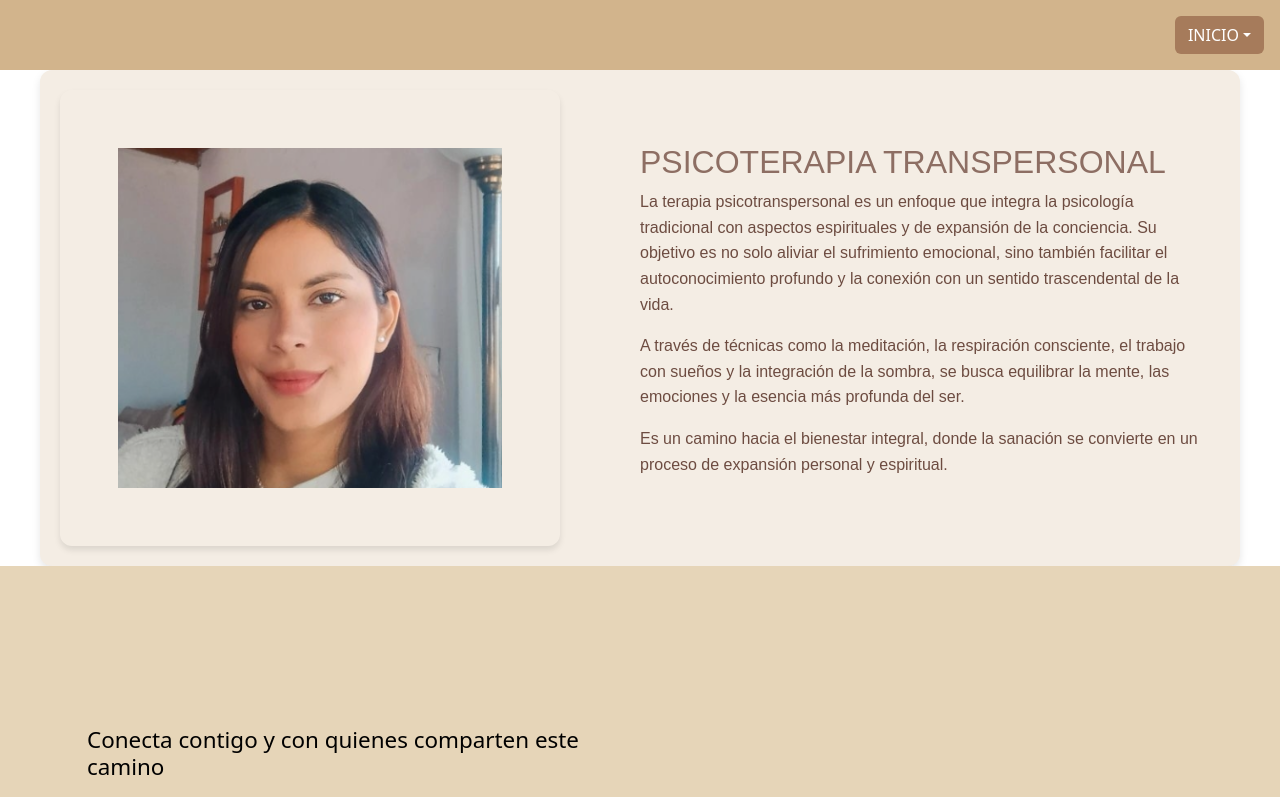
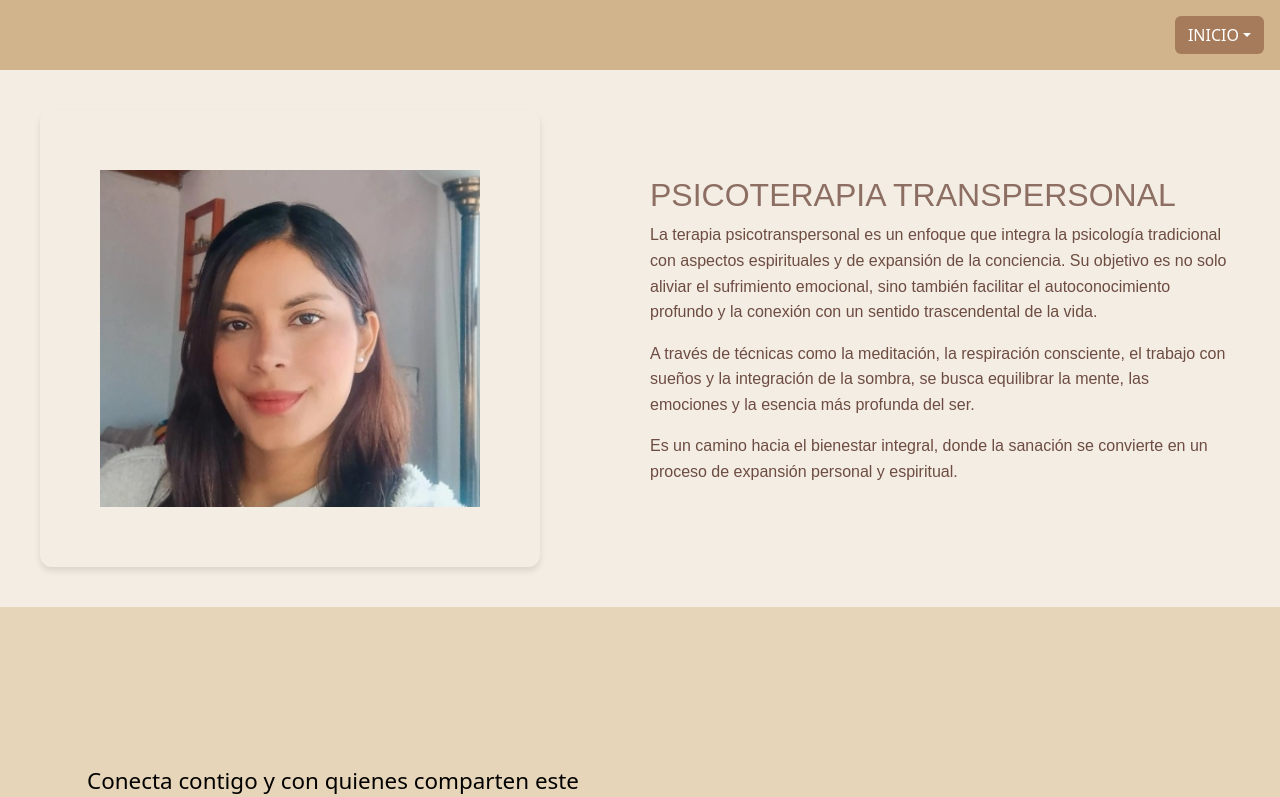
Before and after one commit to EsneiderCdD/4Geeks, a React (Vite) app: page / in a window 1280 px wide. Shown: the top 797 px of the page. Built offline with nearby package versions, Linux system fonts and the light colour scheme; no server answers.

Commit message:
correccion de margenes

```diff
--- a/src/components/Acordeon.jsx
+++ b/src/components/Acordeon.jsx
@@ -69,8 +69,8 @@ const Acordeon = ({ items = [] }) => {
 };
 
 const items = [
-  { title: 'Terapia 1:1', content: 'Sesiones individuales personalizadas para el crecimiento personal. Costo $' },
-  { title: 'Terapia grupal', content: 'Sesiones en grupo para compartir experiencias y apoyo mutuo. Costo $' }
+  { title: 'Terapia 1:1', content: 'La terapia psicotranspersonal individual es un enfoque terapéutico que integra la psicología tradicional con dimensiones espirituales y trascendentales del ser humano. A través del diálogo profundo, la exploración de la conciencia y diversas técnicas como la meditación, la respiración consciente y el trabajo con símbolos o arquetipos, busca ayudar a la persona a trascender bloqueos emocionales, comprender su propósito de vida y desarrollar una mayor conexión consigo misma y con el mundo. Se enfoca en la autotransformación, el crecimiento personal y la integración de experiencias que van más allá del ego, promoviendo el bienestar integral.' },
+  { title: 'Terapia grupal', content: 'La terapia psicotranspersonal grupal crea un espacio de crecimiento y exploración colectiva, donde los participantes comparten sus experiencias y aprendizajes en un entorno de apoyo y conexión. A través de técnicas como la meditación, la respiración consciente, el trabajo con arquetipos y dinámicas grupales, se facilita la expansión de la conciencia y el autoconocimiento. La interacción con otros permite reflejar aspectos internos, fomentar la empatía y trascender bloqueos emocionales desde una perspectiva más amplia. Este enfoque impulsa la transformación personal y colectiva, promoviendo una mayor conexión con uno mismo, con los demás y con lo trascendental.' }
 ];
 
 export default function App() {
--- a/src/components/Calificaciones.jsx
+++ b/src/components/Calificaciones.jsx
@@ -35,8 +35,8 @@ const Calificaciones = () => {
             style={{
               borderRadius: '15px',
               filter: 'blur(0px)',
-              width: '400px',
-              height: '500px',
+              width: '350px',
+              height: '450px',
               border: '2mm solid #d1b1a3',
               backgroundColor: '#d1b1a3',
               marginLeft: '3cm'
--- a/src/components/DescripcionServicios.jsx
+++ b/src/components/DescripcionServicios.jsx
@@ -49,21 +49,21 @@ const Contenedor = () => {
         flexDirection: "row",
         justifyContent: "center",
         alignItems: "center",
-        gap: "20px",
+        gap: "5px",
         flexWrap: "wrap",
-        padding: "20px",
+        padding: "5px",
       }}
     >
       <DescripcionServicios
         imagen="/public/imagenes/cuerpo.png"
         titulo="Terapia 1:1"
-        texto="La terapia psicotranspersonal individual es un enfoque que integra la psicología con aspectos espirituales y filosóficos para promover un crecimiento más allá de la identidad personal."
+        texto="La terapia psicotranspersonal individual integra la psicología con la espiritualidad para facilitar el autoconocimiento, la sanación y la expansión de la conciencia."
         invertido={false}
       />
       <DescripcionServicios
         imagen="/public/imagenes/manos.png"
         titulo="Terapia grupal"
-        texto="La terapia psicotranspersonal grupal es un enfoque que integra la psicología con aspectos espirituales y filosóficos para promover un crecimiento más allá de la identidad personal."
+        texto="La terapia psicotranspersonal grupal fomenta el crecimiento personal y la conexión colectiva a través de la exploración de la conciencia y la transformación interior."
         invertido={true}
       />
     </div>
--- a/src/components/Presentacion.jsx
+++ b/src/components/Presentacion.jsx
@@ -2,19 +2,19 @@ const Presentacion = () => {
   const containerStyle = {
     display: 'flex',
     alignItems: 'center',
-    justifyContent: 'space-between', // Asegura que estén alineados sin superponerse
-    width: '100%',
-    maxWidth: '1200px',
-    margin: '0 auto',
-    padding: '20px',
+    justifyContent: 'space-between',
+    width: '100vw', // Ocupar toda la anchura de la pantalla
+    margin: '0', // Eliminar márgenes
+    padding: '40px', // Espaciado para evitar que el contenido toque los bordes
     backgroundColor: '#F4EDE4',
-    borderRadius: '12px',
+    borderRadius: '0', // Quitar bordes redondeados para ajustarse a los extremos
     boxShadow: '0 4px 8px rgba(0, 0, 0, 0.1)',
-    gap: '20px', // Espacio entre la imagen y el texto
+    gap: '20px',
+    boxSizing: 'border-box', // Asegurar que el padding no afecte el ancho total
   };
 
   const imageStyle = {
-    flex: '1', // Ocupa el espacio disponible sin exceder
+    flex: '1',
     maxWidth: '500px',
     borderRadius: '12px',
     boxShadow: '0 4px 6px rgba(0, 0, 0, 0.1)',
@@ -23,9 +23,9 @@ const Presentacion = () => {
   };
 
   const textContainerStyle = {
-    flex: '1', // Ocupa el espacio disponible sin exceder
+    flex: '1',
     maxWidth: '600px',
-    padding: '20px',
+    padding: '10px',
     color: '#6D4C41',
     fontFamily: 'Arial, sans-serif',
     lineHeight: '1.6',
```
